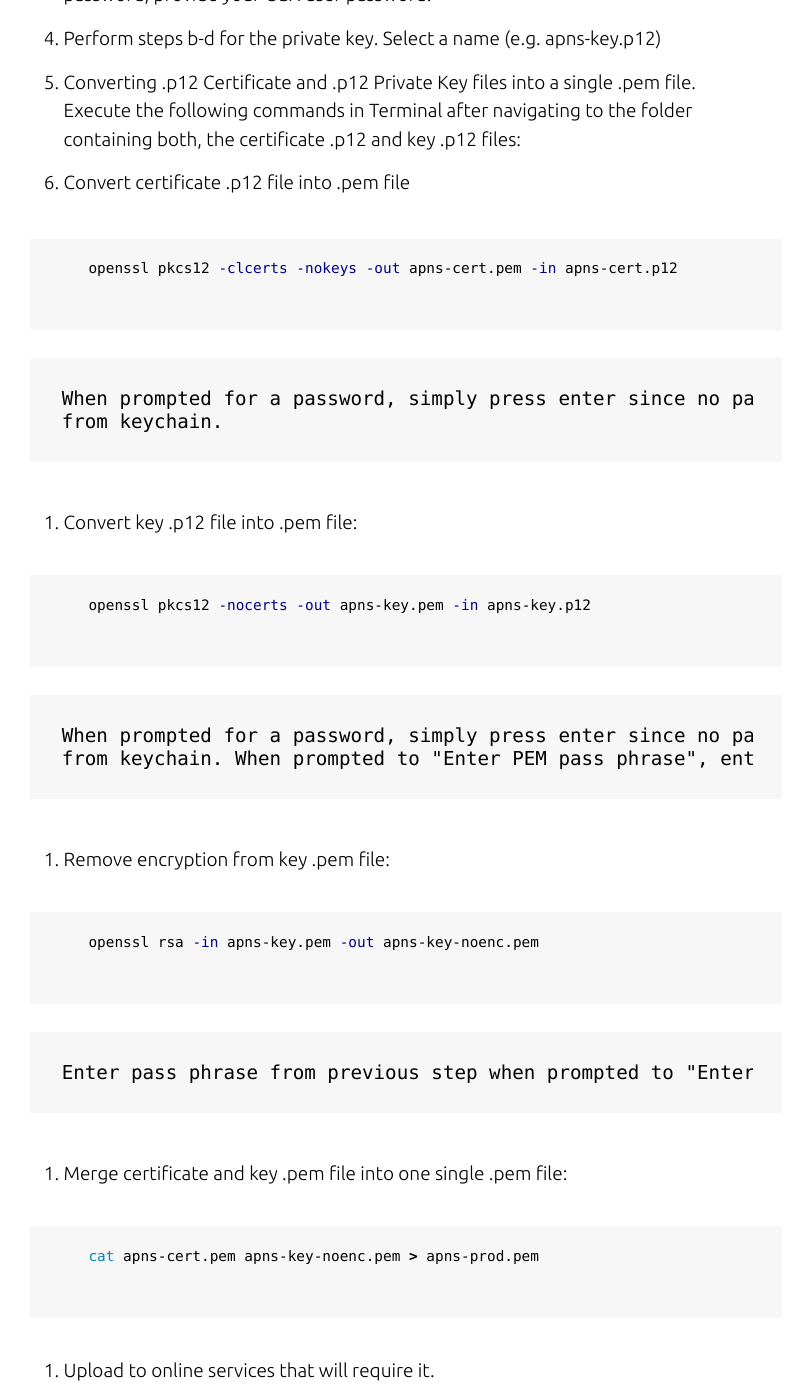
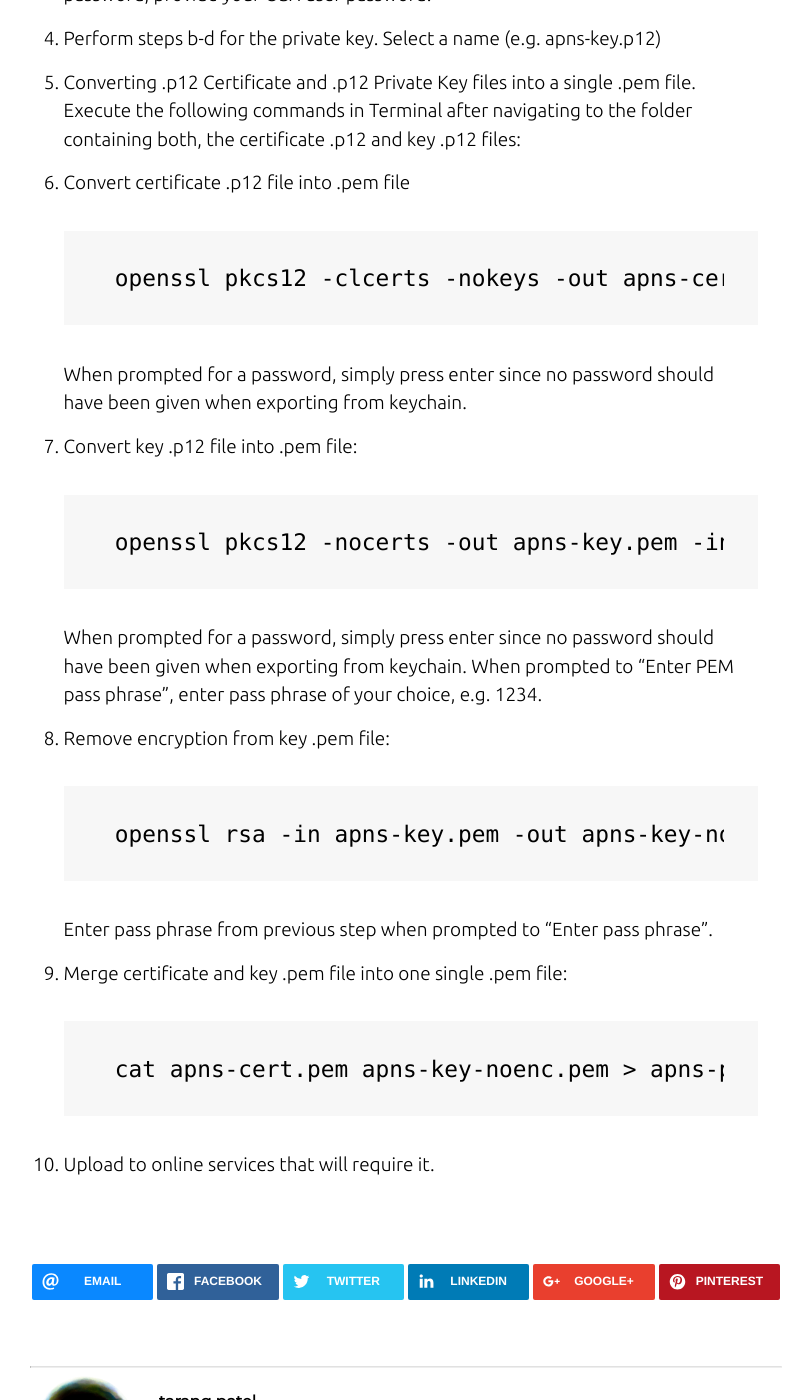
Before and after one commit to tarangpatel/whatilove, a Jekyll site: the page built from _posts/2020-02-03-Create_PEM.markdown, in a window 1280 px wide and 1400 px high, scrolled down 410 px. Shown: the whole window, without its empty margins (234-1045 px from the left). Built offline with Jekyll 4.4.1, drawn with Linux system fonts in a browser that asks for light colours; nearby versions of some CDN libraries; comment, search, counter and statistics services are not loaded.

Commit message:
Update: PEM

````diff
--- a/_posts/2020-02-03-Create_PEM.markdown
+++ b/_posts/2020-02-03-Create_PEM.markdown
@@ -16,42 +16,32 @@ title: Create PEM Certificate
 
 6. Convert certificate .p12 file into .pem file
 
-    {% highlight bash %}
-
+    ```
     openssl pkcs12 -clcerts -nokeys -out apns-cert.pem -in apns-cert.p12
-
-    {% endhighlight %}
-
+    ```
     When prompted for a password, simply press enter since no password should have been given when exporting
     from keychain.
 
 7. Convert key .p12 file into .pem file:
 
-    {% highlight bash %}
-
+    ```
     openssl pkcs12 -nocerts -out apns-key.pem -in apns-key.p12
-
-    {% endhighlight %}
-
+    ```
     When prompted for a password, simply press enter since no password should have been given when exporting
     from keychain. When prompted to "Enter PEM pass phrase", enter pass phrase of your choice, e.g. 1234.
 
 8. Remove encryption from key .pem file:
 
-    {% highlight bash %}
-
+    ```
     openssl rsa -in apns-key.pem -out apns-key-noenc.pem
-
-    {% endhighlight %}
+    ```
 
     Enter pass phrase from previous step when prompted to "Enter pass phrase".
 
 9. Merge certificate and key .pem file into one single .pem file:
 
-    {% highlight bash %}
-
+    ```
     cat apns-cert.pem apns-key-noenc.pem > apns-prod.pem
-
-    {% endhighlight %}
+    ```
 
 10. Upload to online services that will require it.
````
